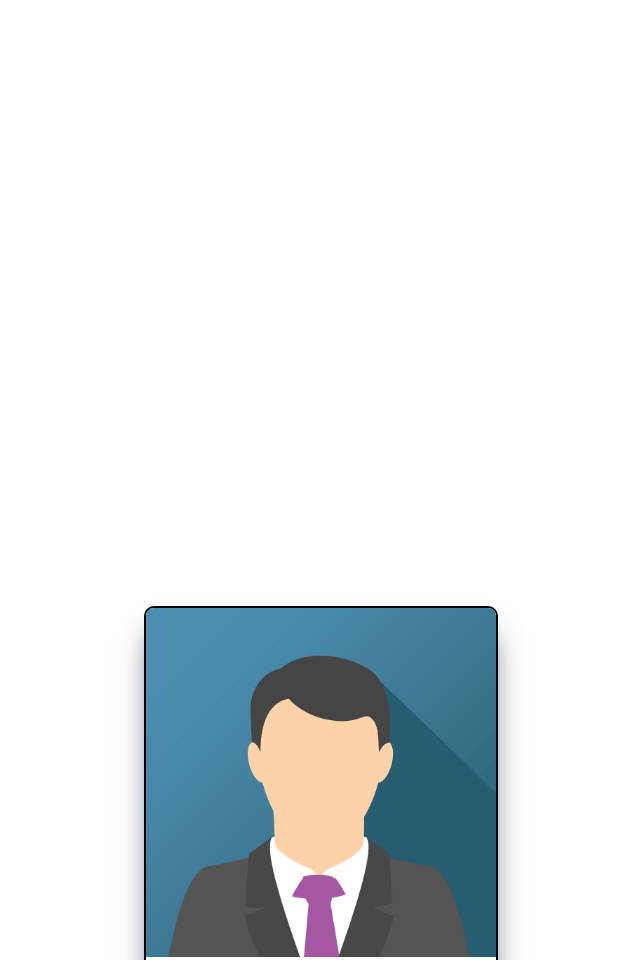
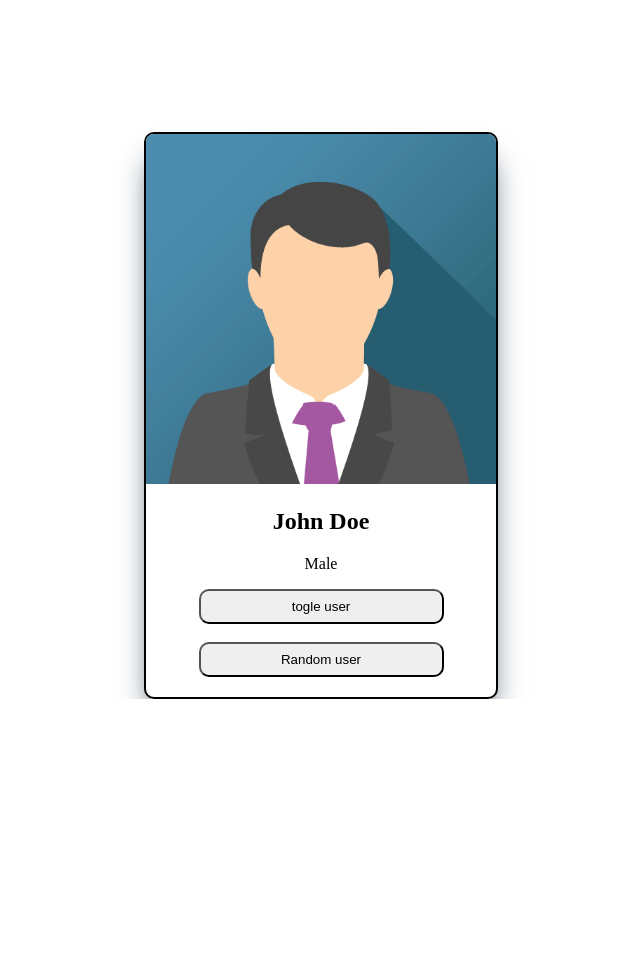
Before and after one commit to 24pa1a12k8-ai/Webdevelopment, a plain HTML site: page index.html in a window 1280 px wide. Shown: the part 360-1320 px from the top of the page, without its empty margins (319-959 px from the left). After the commit the page ends 1059 px from the top, so only its background shows below. Drawn offline with Linux system fonts and the light colour scheme.

Commit message:
changes of index.html

```diff
--- a/index.css
+++ b/index.css
@@ -28,7 +28,7 @@ body{
     text-align:center;
     margin-left:auto;
     margin-right:auto;
-    margin-top:70%;
+    margin-top:33%;
     border-radius:10px;
     overflow:hidden;
     padding-bottom:20px;
```
